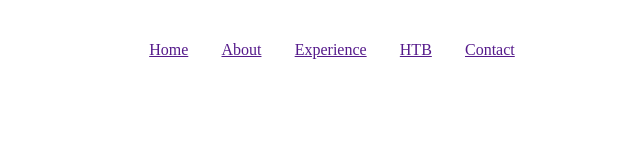
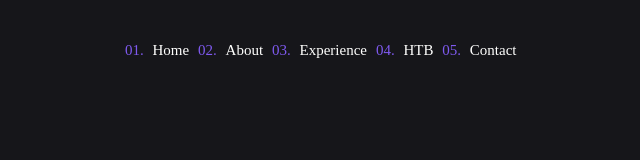
Before and after one commit to CodyMonJones/Portfolio, a plain HTML site: page index.html in a window 1280 px wide. Shown: the whole page, without its empty margins (632-1272 px from the left). Drawn offline with Linux system fonts and the light colour scheme.

Commit message:
added some color and styles

```diff
--- a/index.html
+++ b/index.html
@@ -21,5 +21,8 @@
             </div>
         </nav>
     </header>
+    <Main class="main_content_container">
+
+    </Main>
 </body>
 </html>
--- a/styles.css
+++ b/styles.css
@@ -1,5 +1,5 @@
-root{
-    --background: #16161a;
+:root{
+    --black: #16161a;
     --header: #fffffe;
     --paragraph: #94a1b2;
     --button: #7f5af0;
@@ -21,20 +21,18 @@ body, h1, h2, h3, h4, h5, h6, p, ol, ul {
   margin: 0;
   padding: 0;
   font-weight: normal;
+  width: 100vw;
+  height: 100%;
+  background-color: var(--black);
 }
 
-ol, ul {
-  list-style: none;
+ol, ul{
+    list-style:decimal-leading-zero;
 }
 
 img {
   max-width: 100%;
   height: auto;
-}
-
-body{
-    height: 100%;
-    width: 100%;
 }
 
 .header{
@@ -64,4 +62,17 @@ body{
     display: flex;
     justify-content: space-evenly;
     align-items: center;
+    color: var(--button);
+    font-size: 15px;
 }
+
+.nav_links a{
+    text-decoration: none;
+    color: var(--button_text);
+    font-size: 15px;
+    padding-left: 5px;
+}
+
+.nav_links a:hover{
+    color: var(--secondary);
+}
```
